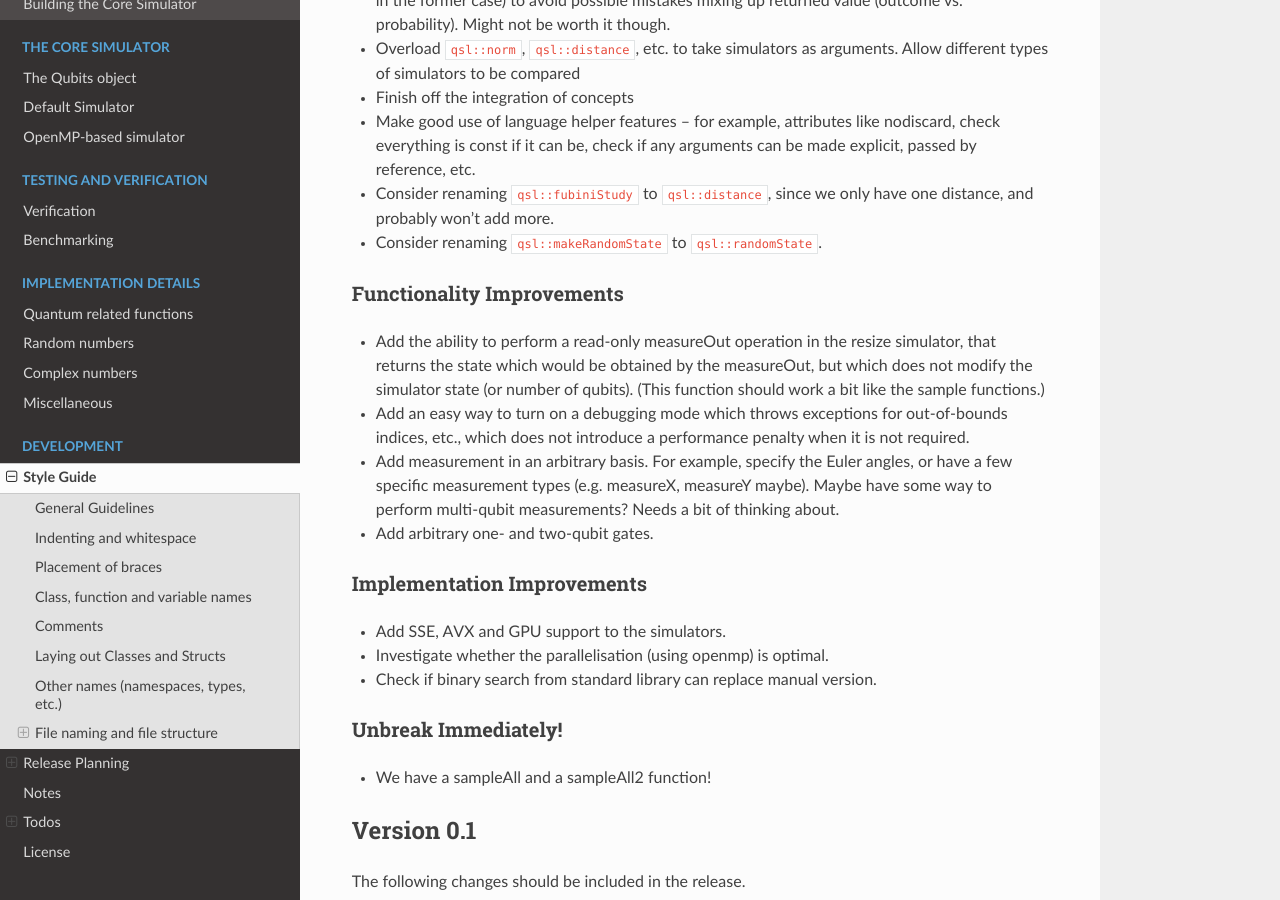
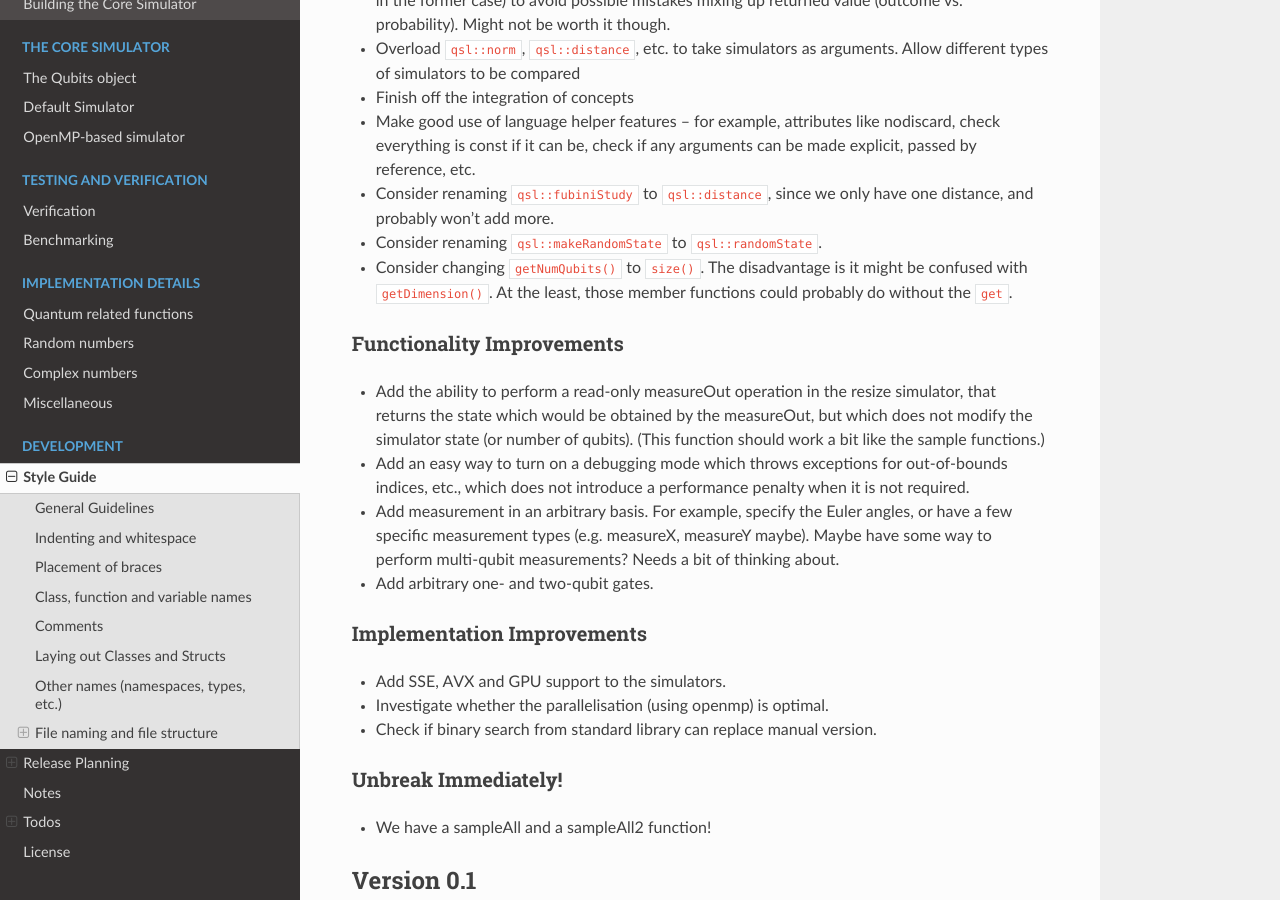
Before and after one commit to lanamineh/qsl, a Sphinx documentation site: the page built from docs/devel.rst, in a window 1280 px wide and 900 px high, scrolled down 5038 px. Built offline with Sphinx 7.4.7 and the Read the Docs theme 2.0.0, drawn with Linux system fonts in a browser that asks for light colours.

Commit message:
Added another improvement to the docs

```diff
--- a/docs/devel.rst
+++ b/docs/devel.rst
@@ -197,6 +197,7 @@ Interface Improvements
 * Make good use of language helper features -- for example, attributes like nodiscard, check everything is const if it can be, check if any arguments can be made explicit, passed by reference, etc.
 * Consider renaming ``qsl::fubiniStudy`` to ``qsl::distance``, since we only have one distance, and probably won't add more.
 * Consider renaming ``qsl::makeRandomState`` to ``qsl::randomState``.
+* Consider changing ``getNumQubits()`` to ``size()``. The disadvantage is it might be confused with ``getDimension()``. At the least, those member functions could probably do without the ``get``.
 
 Functionality Improvements
 **************************
```
